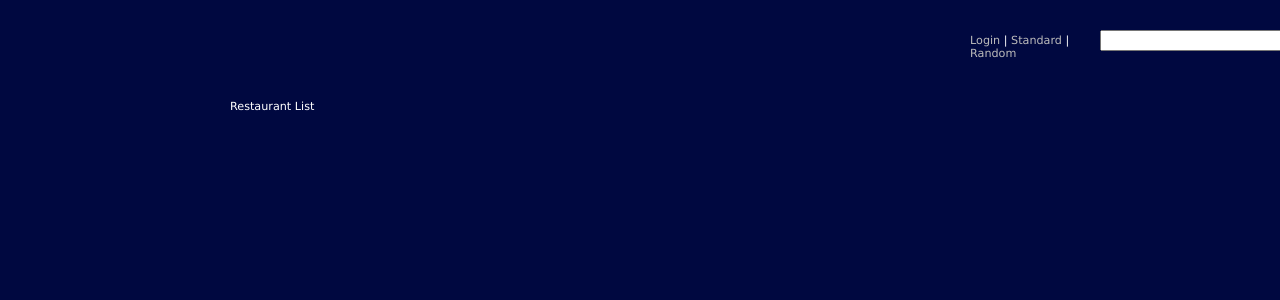
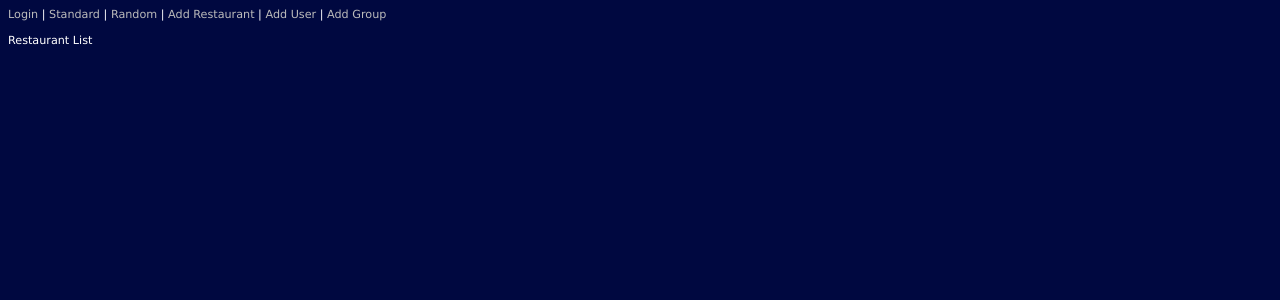
Before and after one commit to njdevil/restaurant-selector, a Django app: template template/index.html in a window 1280 px wide. Shown: the top 300 px of the page. Run offline with Django 3.2, Linux system fonts and the light colour scheme; the template is opened without the code that fills it, so the values that code supplies are empty.

Commit message:
Added Unittests Modified CSS design Reorganized views.py to provide better organization

```diff
--- a/template/base.html
+++ b/template/base.html
@@ -5,33 +5,41 @@ body {font-family: verdana;
 	font-size: 70%;
 	background: #000840;
 	color: #ffffff;}
-#logo {width: 100px;
-    height: 100px;
-    position: absolute;
-    left: 0%;
-    top: 0px;
-    margin-left: 0px;}
-#linkbox {width: 120px;
-    height: 50px;
-    position: absolute;
-    left: 0%;
-    top: 34px;
-    margin-left: 970px;}
-#searchbox {width: 300px;
-    height: 50px;
-    position: absolute;
-    left: 0%;
-    top: 30px;
-    margin-left: 1100px;}
-#field {width: 1200px;
-    position: absolute;
-    left: 0%;
-    top: 100px;
-    margin-left: 230px;}
-#postbox {width: 1200px;
-    border: 1px solid #888888;}
-#content {margin-left: 20px;
-    padding: 20px 10px;}
+#box0 {position: absolute;
+    width: 801px;
+    left: 50%;
+    top: 100px;}
+#content {position: relative;
+    width: 800px;
+    height: 220px;
+    border: 1px #808080 solid;}
+#commentbox {position: relative;
+    width: 800px;
+    top: -350px;
+    border: 1px #808080 solid;}
+#yesbox {position: relative;
+        top: -130px;
+        left: 300px;}
+#yesnum {position: relative;
+        top: -90px;
+        left: 30px;
+        font-size: 500%;}
+#yesvote {position: relative;
+        top: -60px;
+        left: 7px;}
+#nobox {position: relative;
+        top: -335px;
+        left: 500px;}
+#nonum {position: relative;
+        top: -87px;
+        left: 30px;
+        font-size: 500%;}
+#novote {position: relative;
+        top: -58px;
+        left: 10px;}
+#total {position: relative;
+        top: -390px;
+        left: 410px;}
 
 .shortwidth {width: 10px;
     float: left;}
@@ -52,17 +60,13 @@ a:visited {color: #bbbbbb;
 </style>
 </head>
 <body>
-<div id="linkbox">
 {% if user.is_authenticated %}
 User= {{user}} <a href="/logout">(Logout)</a>
 {% else %}
 <a href="/login">Login</a>
 {% endif %} |
-<a href="/">Standard</a> | <a href="/random">Random</a>
-</div>
-<div id="searchbox">
-<form name="searchform" action="." method="post" id="searchform"><input type="text" size=20 maxLength=30 name="search">&nbsp;&nbsp;&nbsp;&nbsp;&nbsp;<input type="submit" value="Search"></form>
-</div>
+<a href="/">Standard</a> | <a href="/random">Random</a> | <a href="/add/restaurant">Add Restaurant</a> | <a href="/add/user">Add User</a> | <a href="/add/group">Add Group</a>
+<br><br>
 {% block content %}
 {% endblock %}
 </body>
--- a/template/index.html
+++ b/template/index.html
@@ -13,29 +13,43 @@ Restaurant List
 <br>{{restaurant.address}}
 <br>{{restaurant.city}}{% if restaurant.state %},{% endif %} {{restaurant.state}}&nbsp;{{restaurant.postcode}}
 <br>{{restaurant.country}}
-<br>Lat: {{restaurant.lat}}, Long: {{restaurant.lng}}
-<br>Comments: {{restaurant.commentcount}}
-<br>Rank: {{restaurant.rank_pct}}
-<br>Yes: <img src="/up.png">{{restaurant.vote_yes}}&nbsp;&nbsp;&nbsp;&nbsp;&nbsp;No: <img src="/down.png">{{restaurant.vote_no}}&nbsp;&nbsp;&nbsp;&nbsp;&nbsp;Total votes: {% add restaurant.vote_yes restaurant.vote_no %}
+<br><br>Lat: {{restaurant.lat}}, Long: {{restaurant.lng}}
+<br><br>Comments: {{restaurant.commentcount}}
+<div id="yesbox"><img src="/up.png">
+<div id="yesnum">{{restaurant.vote_yes}}</div>
+<div id="yesvote">
 <form action="." method="post">
 <input type="hidden" name="id" value={{restaurant.id}}>
 <input type="hidden" name="vote" value="yes">
 <input type="submit" value="Vote YES"></form>
+</div>
+</div>
+<div id="nobox"><img src="/down.png">
+<div id="nonum">{{restaurant.vote_no}}</div>
+<div id="novote">
 <form action="." method="post">
 <input type="hidden" name="id" value={{restaurant.id}}>
 <input type="hidden" name="vote" value="no">
 <input type="submit" value="Vote NO"></form>
+</div>
+</div>
+<div id="total">
+Total votes: {% add restaurant.vote_yes restaurant.vote_no %}
+<br>Rank: {{restaurant.rank_pct}}
+
+</div>
+
+
 {% if detail %}
 {% if comments %}
+<div id="commentbox">
 <h3>Comments:</h3>
-<div id="content">
 {% for comment in comments %}
 <br>On {{comment.date|date:"D, j M y - H:i"}}, {% if comment.user == user %}<img src="/youwrote.jpg">{% else %}<br>{{comment.user}} wrote:{% endif %}<br>
 {{comment.content|linebreaksbr}}<br>
 {% endfor %}
-</div>
 {% endif %}
-<br><br>
+{% if user.is_authenticated %}
 <form name="postform" action="." method="post" id="postform">
 <h3>Add your comment!</h3>
 <table>
@@ -43,6 +57,8 @@ Restaurant List
 </table>
 <input type="submit" value="Post your Comment">
 </form>
+</div>
+{% endif %}
 {% endif %}
 </div></div>
 <br>
```
Also changed, not shown: restaurant/tests.py (added, +28 -0 lines), restaurant/views.py (+71 -68 lines), template/profile.html (+5 -3 lines).
